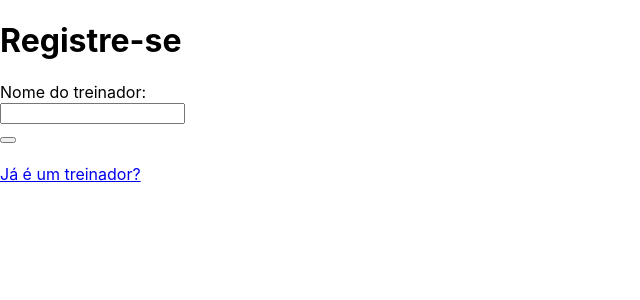
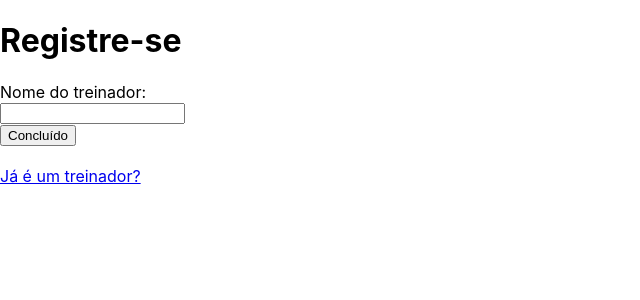
Before and after one commit to mitikoaline/POKEDEX, a React (Create React App) app in the folder app/: page /Register in a window 1280 px wide. Shown: the top 300 px of the page, without its empty margins (0-640 px from the left). Built offline with nearby package versions, Linux system fonts and the light colour scheme.

Commit message:
Adicionando texto no botão de login e registro

```diff
--- a/app/src/pages/Login.js
+++ b/app/src/pages/Login.js
@@ -25,7 +25,7 @@ function Login() {
                 <br/>
                 <input value={name} onChange={(event)=>{setName(event.target.value)}}></input>
                 <br/>
-                <button></button>
+                <button>Entrar</button>
             </form>
             </div>
             <div>
--- a/app/src/pages/Register.js
+++ b/app/src/pages/Register.js
@@ -21,7 +21,7 @@ function Register() {
                 <br/>
                 <input value={name} onChange={(event)=>{setName(event.target.value)}}></input>
                 <br/>
-                <button></button>
+                <button>Concluído</button>
             </form>
             <br/>
             <Link to="/Login">Já é um treinador?</Link>
```
